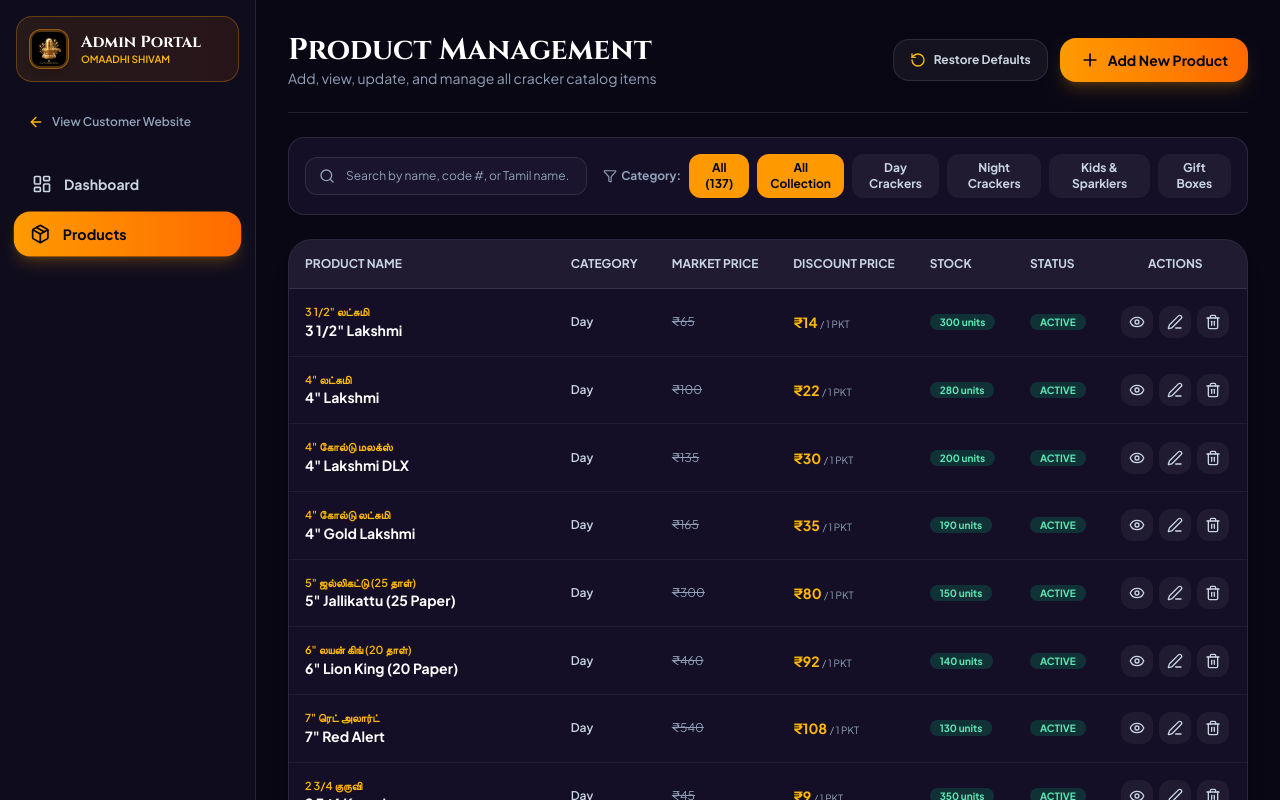
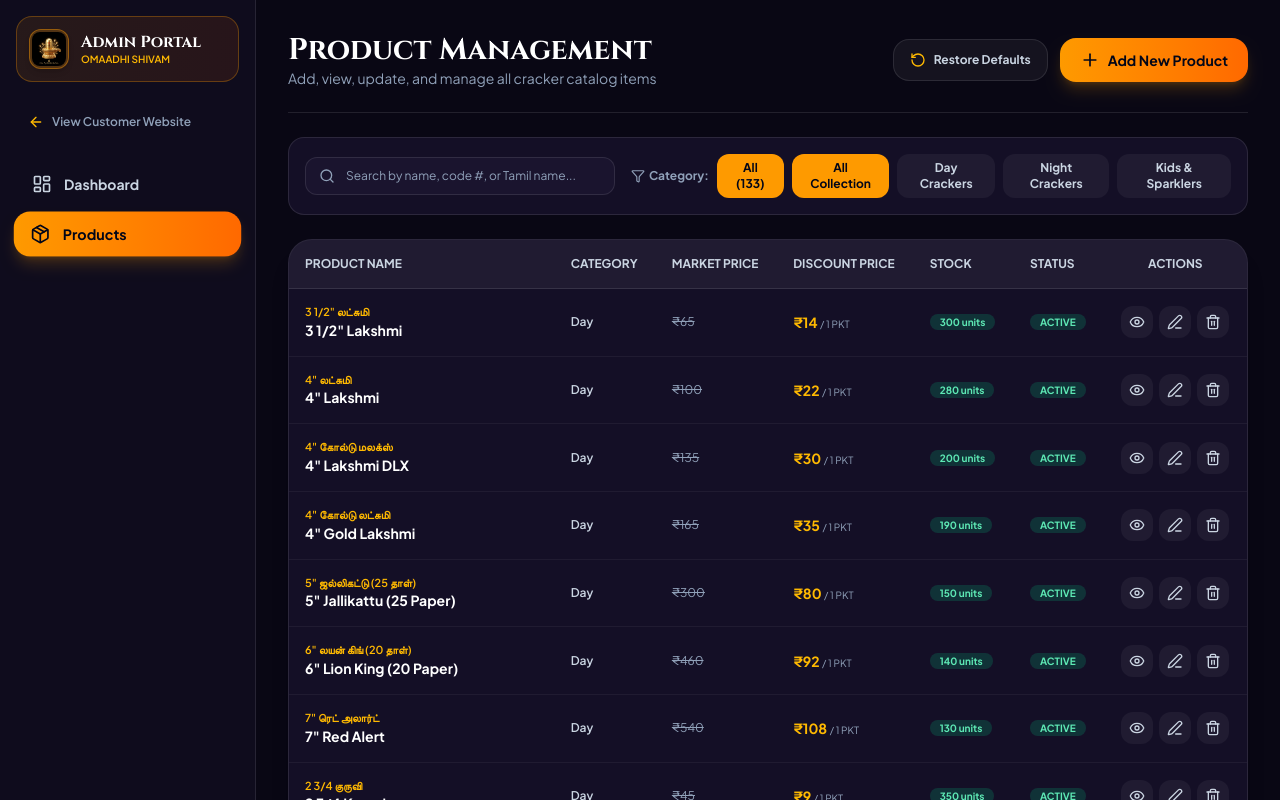
Before and after one commit to gokila0/crackers, a React (Vite) app: page /admin/products in a window 1280 px wide. Shown: the top 800 px of the page. Built offline with nearby package versions, Linux system fonts and the light colour scheme; sample sign-in values are in the browser's storage.

Commit message:
Remove giftbox section and update catalog

```diff
--- a/src/components/Footer.jsx
+++ b/src/components/Footer.jsx
@@ -39,7 +39,7 @@ export default function Footer() {
             <li><a href="#products" className="hover:text-amber-400 transition-colors">Night Aerial Crackers</a></li>
             <li><a href="#products" className="hover:text-amber-400 transition-colors">Daytime Sound Shells</a></li>
             <li><a href="#products" className="hover:text-amber-400 transition-colors">Kids Pencil Sparklers</a></li>
-            <li><a href="#products" className="hover:text-amber-400 transition-colors">Family Deluxe Gift Boxes</a></li>
+            <li><a href="#products" className="hover:text-amber-400 transition-colors">Multi Colour Aerial Shots</a></li>
           </ul>
         </div>
 
--- a/src/components/ProductCatalog.jsx
+++ b/src/components/ProductCatalog.jsx
@@ -24,9 +24,7 @@ const SECTION_ORDER = [
   'MULTI COLOUR SHOTS',
   'FANCY SINGLE PIPE',
   'STEP FANCY SINGLE PIPE',
-  'ELECTRIC SPARKLERS',
-  'GIFT BOXS ( NO DISCOUNT )',
-  'GIFT BOXES'
+  'ELECTRIC SPARKLERS'
 ];
 
 export default function ProductCatalog({
@@ -48,9 +46,7 @@ export default function ProductCatalog({
   const filteredProducts = allProducts.filter((item) => {
     const matchesCategory =
       selectedCategory === 'all' ||
-      item.category === selectedCategory ||
-      ((selectedCategory === 'giftboxes' || selectedCategory === 'gift-boxes') &&
-        (item.category === 'giftboxes' || item.category === 'gift-boxes'));
+      item.category === selectedCategory;
     const searchLower = searchQuery.toLowerCase();
     const matchesSearch =
       item.name.toLowerCase().includes(searchLower) ||
@@ -122,16 +118,6 @@ export default function ProductCatalog({
           }`}
         >
           🧸 Kids & Sparklers
-        </button>
-        <button
-          onClick={() => setSelectedCategory('gift-boxes')}
-          className={`px-3 py-1 rounded-md text-xs font-bold whitespace-nowrap transition-all ${
-            selectedCategory === 'gift-boxes' || selectedCategory === 'giftboxes'
-              ? 'bg-[#a81c3b] text-white font-extrabold'
-              : 'bg-yellow-100 text-slate-900 border border-amber-300'
-          }`}
-        >
-          🎁 Gift Boxes
         </button>
       </div>
 
--- a/src/components/PromotionalOffers.jsx
+++ b/src/components/PromotionalOffers.jsx
@@ -1,5 +1,5 @@
 import React from 'react';
-import { ArrowRight, Moon, Sun, Sparkles, Gift } from 'lucide-react';
+import { ArrowRight, Moon, Sun, Sparkles } from 'lucide-react';
 
 export default function PromotionalOffers({ onSelectCategory }) {
   const categories = [
@@ -13,17 +13,6 @@ export default function PromotionalOffers({ onSelectCategory }) {
       borderColor: 'group-hover:border-pink-500/60',
       badgeBg: 'bg-pink-500/20 text-pink-300 border-pink-500/30',
       badge: '2 Sub-Categories'
-    },
-    {
-      id: 'gift-boxes',
-      title: 'Gift Boxes',
-      subtext: 'Complete Family Assortment Boxes',
-      desc: '21 Item Silver Box (₹390), 31 Item Gold Box (₹550), 41 Item Platinum Box (₹720) & 51 Item Special Box (₹950).',
-      icon: <Gift className="w-7 h-7 text-emerald-400" />,
-      color: 'from-emerald-900/40 via-teal-900/30 to-amber-900/20',
-      borderColor: 'group-hover:border-emerald-500/60',
-      badgeBg: 'bg-emerald-500/20 text-emerald-300 border-emerald-500/30',
-      badge: 'Net Prices'
     },
     {
       id: 'day',
--- a/src/context/DataContext.jsx
+++ b/src/context/DataContext.jsx
@@ -9,7 +9,7 @@ const DataContext = createContext();
 
 export function DataProvider({ children }) {
   // 1. Products State (synced with latest 2026 PDF catalog)
-  const CATALOG_VERSION = 'v2026_pdf_v6';
+  const CATALOG_VERSION = 'v2026_pdf_v7';
   const [products, setProducts] = useState(() => {
     const savedVersion = localStorage.getItem('appProducts_version');
     const saved = localStorage.getItem('appProducts');
@@ -31,8 +31,17 @@ export function DataProvider({ children }) {
 
   // 2. Categories State
   const [categories, setCategories] = useState(() => {
+    const savedVersion = localStorage.getItem('appProducts_version');
     const saved = localStorage.getItem('appCategories');
-    return saved ? JSON.parse(saved) : CATEGORIES;
+    if (savedVersion === CATALOG_VERSION && saved) {
+      try {
+        return JSON.parse(saved);
+      } catch {
+        return CATEGORIES;
+      }
+    }
+    localStorage.setItem('appCategories', JSON.stringify(CATEGORIES));
+    return CATEGORIES;
   });
 
   // 3. Offers State
@@ -79,7 +88,7 @@ export function DataProvider({ children }) {
         email: 'suresh@example.com',
         phone: '9840198401',
         subject: 'Bulk Booking Query for Festival',
-        message: 'Looking to purchase 50 gift box bundles for corporate gifting. Please advise on shipping to Madurai.',
+        message: 'Looking to purchase cracker bundles for family celebration. Please advise on shipping to Madurai.',
         date: '2026-08-11 09:15 AM',
         status: 'Unread'
       }
--- a/src/data/products.js
+++ b/src/data/products.js
@@ -2,8 +2,7 @@ export const CATEGORIES = [
   { id: 'all', name: 'All Collection', icon: '✨' },
   { id: 'day', name: 'Day Crackers', icon: '☀️' },
   { id: 'night', name: 'Night Crackers', icon: '🌙' },
-  { id: 'kids', name: 'Kids & Sparklers', icon: '🧸' },
-  { id: 'gift-boxes', name: 'Gift Boxes', icon: '🎁' }
+  { id: 'kids', name: 'Kids & Sparklers', icon: '🧸' }
 ];
 
 export const SUB_CATEGORIES = {
@@ -14,9 +13,6 @@ export const SUB_CATEGORIES = {
     { id: 'kids-special', name: 'Kids Special Varieties' },
     { id: 'bts-veries', name: 'BTS Series' },
     { id: 'electric-sparklers', name: 'Electric Sparklers' }
-  ],
-  'gift-boxes': [
-    { id: 'all-gift', name: 'All Gift Boxes' }
   ],
   day: [
     { id: 'all-day', name: 'All Day Crackers' },
@@ -2785,89 +2781,5 @@ export const PRODUCTS = [
     desc: '360-degree umbrella rotating spinning color sparkler.',
     badge: 'Super Special',
     stock: 95
-  },
-
-  // ==========================================
-  // 22. GIFT BOXS ( NO DISCOUNT ) (PDF Page 5 Bottom)
-  // ==========================================
-  {
-    id: 201,
-    codeNo: 'G1',
-    name: '21 Item Silver Box',
-    tamilName: '21 ஐட்டம் சில்வர் பாக்ஸ்',
-    category: 'gift-boxes',
-    subCategory: 'all-gift',
-    subCategoryName: 'Gift Boxes',
-    groupName: 'GIFT BOXS ( NO DISCOUNT )',
-    originalPrice: 1950,
-    price: 390,
-    unit: '1 BOX',
-    discount: 'NET PRICE',
-    rating: 4.9,
-    reviews: 310,
-    image: '🎁',
-    desc: 'Contains 21 hand-picked family favorites: sparklers, ground chakkars, flower pots, pencils & whistling crackers.',
-    badge: 'Silver Pack',
-    stock: 150
-  },
-  {
-    id: 202,
-    codeNo: 'G2',
-    name: '31 Item Gold Box',
-    tamilName: '31 ஐட்டம் கோல்ட் பாக்ஸ்',
-    category: 'gift-boxes',
-    subCategory: 'all-gift',
-    subCategoryName: 'Gift Boxes',
-    groupName: 'GIFT BOXS ( NO DISCOUNT )',
-    originalPrice: 2750,
-    price: 550,
-    unit: '1 BOX',
-    discount: 'NET PRICE',
-    rating: 4.95,
-    reviews: 480,
-    image: '📦',
-    desc: 'Assorted family gift combo of 31 items including multi-color pots, sparklers, rockets, sound shells & novelty items.',
-    badge: 'Gold Pack',
-    stock: 200
-  },
-  {
-    id: 203,
-    codeNo: 'G3',
-    name: '41 Item Platium Box',
-    tamilName: '41 ஐட்டம் பிளாட்டினம் பாக்ஸ்',
-    category: 'gift-boxes',
-    subCategory: 'all-gift',
-    subCategoryName: 'Gift Boxes',
-    groupName: 'GIFT BOXS ( NO DISCOUNT )',
-    originalPrice: 3600,
-    price: 720,
-    unit: '1 BOX',
-    discount: 'NET PRICE',
-    rating: 4.98,
-    reviews: 590,
-    image: '🏆',
-    desc: 'Grand family gift box containing 41 supreme items with aerial shots, flower pots, sparklers & fireworks.',
-    badge: 'Platinum Pack',
-    stock: 180
-  },
-  {
-    id: 204,
-    codeNo: 'G4',
-    name: '51 Item SPL Box',
-    tamilName: '51 ஐட்டம் ஸ்பெஷல் பாக்ஸ்',
-    category: 'gift-boxes',
-    subCategory: 'all-gift',
-    subCategoryName: 'Gift Boxes',
-    groupName: 'GIFT BOXS ( NO DISCOUNT )',
-    originalPrice: 4750,
-    price: 950,
-    unit: '1 BOX',
-    discount: 'NET PRICE',
-    rating: 5.0,
-    reviews: 820,
-    image: '👑',
-    desc: 'Ultimate 51 items mega celebration box packed with premium Sivakasi crackers for full family delight.',
-    badge: 'Mega Special',
-    stock: 250
   }
 ];
--- a/src/pages/admin/Products.jsx
+++ b/src/pages/admin/Products.jsx
@@ -359,7 +359,6 @@ export default function AdminProducts() {
                     <option value="day">Day Crackers</option>
                     <option value="kids">Kids Crackers</option>
                     <option value="sparklers">Sparkles</option>
-                    <option value="gift-boxes">Gift Box</option>
                   </select>
                 </div>
 
```
Also changed, not shown: index.html (+1 -1 lines).
